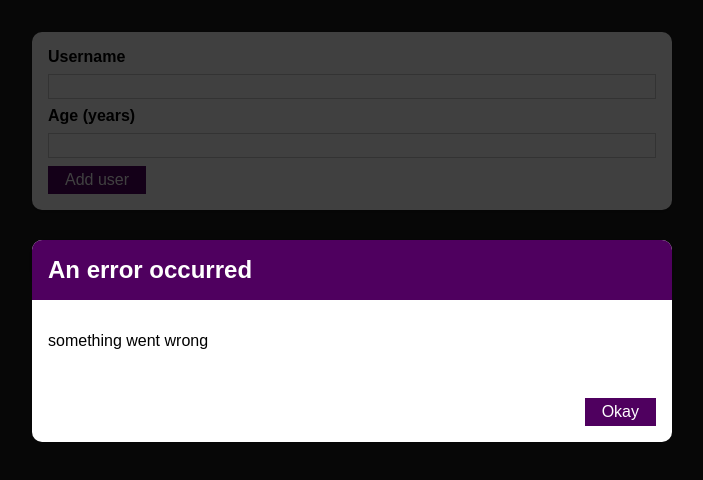
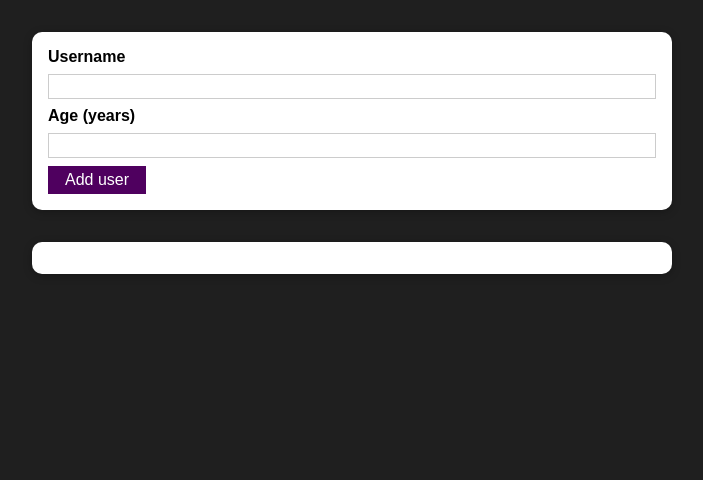
Before and after one commit to dnlstronge/AddUserProj, a React (Create React App) app: page / in a window 1280 px wide. Shown: the top 480 px of the page, without its empty margins (288-991 px from the left). Built offline with nearby package versions, Linux system fonts and the light colour scheme.

Commit message:
[x] modal displays when invalid data input

```diff
--- a/src/components/UI/ErrorModal.js
+++ b/src/components/UI/ErrorModal.js
@@ -2,9 +2,16 @@ import Card from "./Card";
 import Button from "./Button"
 import classes from "./ErrorModal.module.css"
 
+
 const ErrorModal = (props) => {
 
-    return (<div className={classes.backdrop}>
+
+
+
+
+    return (
+    <div>
+    <div className={classes.backdrop}>
         <Card className={classes.modal}>
             <header className={classes.header}>
                 <h2>{props.title}</h2>
@@ -13,9 +20,10 @@ const ErrorModal = (props) => {
                 <p>{props.message}</p>
             </div>
             <footer className={classes.actions}>
-                <Button>Okay</Button>
+                <Button onClick={() => props.closeError(false)}>Okay</Button>
             </footer>
         </Card>
+    </div>
     </div>)
 }
 
--- a/src/components/users/Adduser.js
+++ b/src/components/users/Adduser.js
@@ -11,14 +11,21 @@ import ErrorModal from '../UI/ErrorModal'
 const Adduser = (props) => {
     const [username, setUsername] = useState('')
     const [age, setAge] = useState('')
+    const [error, setError] = useState()
 
     const handleOnSubmit = (e) => {
         e.preventDefault()
         if (username.trim().length === 0 || age.trim().length === 0) {
-            return;
+            setError({
+                title: 'Invalid input',
+                message: 'Please enter a valid username and age '
+            })
         }
         if (+age < 1) {
-            return;
+            setError({
+                title: 'Invalid age',
+                message: 'Please enter a number greater than 0 '
+            })
         }
         props.onAddUser(username, age)
         setUsername('');
@@ -36,7 +43,7 @@ const Adduser = (props) => {
 
     return (
         <div>
-        <ErrorModal title={"An error occurred"} message={"something went wrong"} />
+        {error && <ErrorModal closeError={setError} title={error.title} message={error.message} />}
         <Card className={classes.input}>
         <form onSubmit={handleOnSubmit}>
             <label>Username</label>
```
